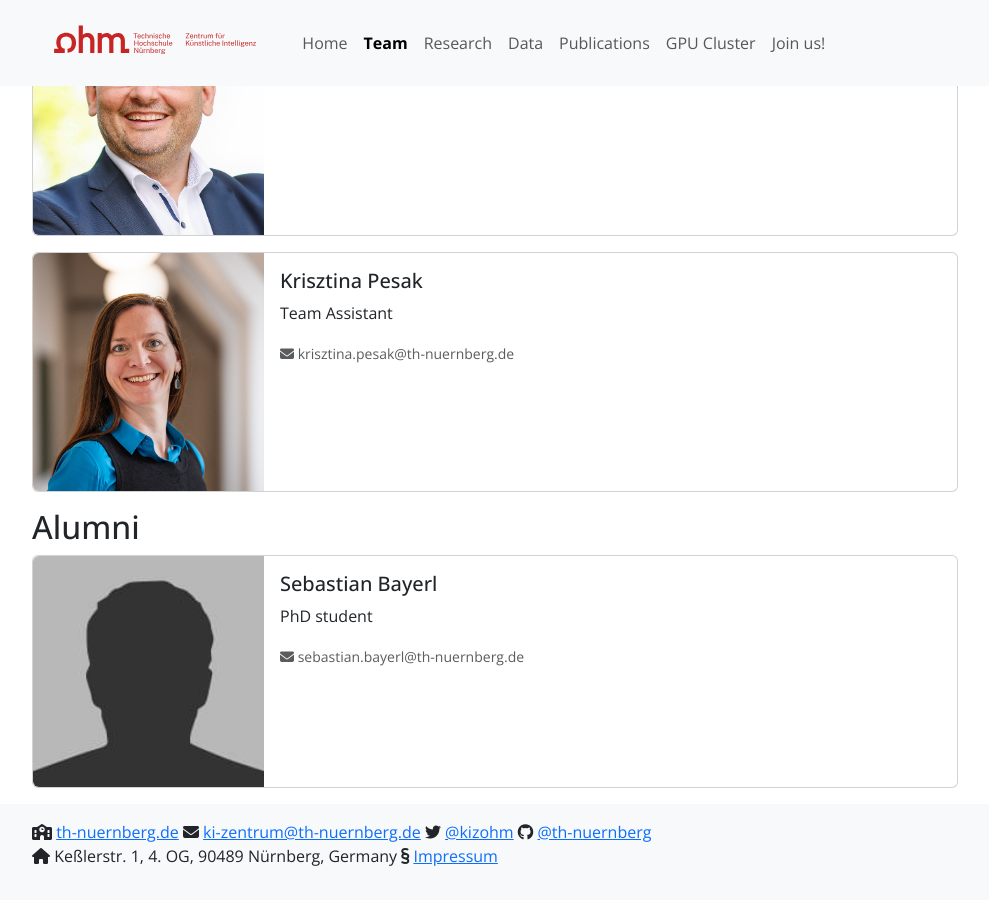
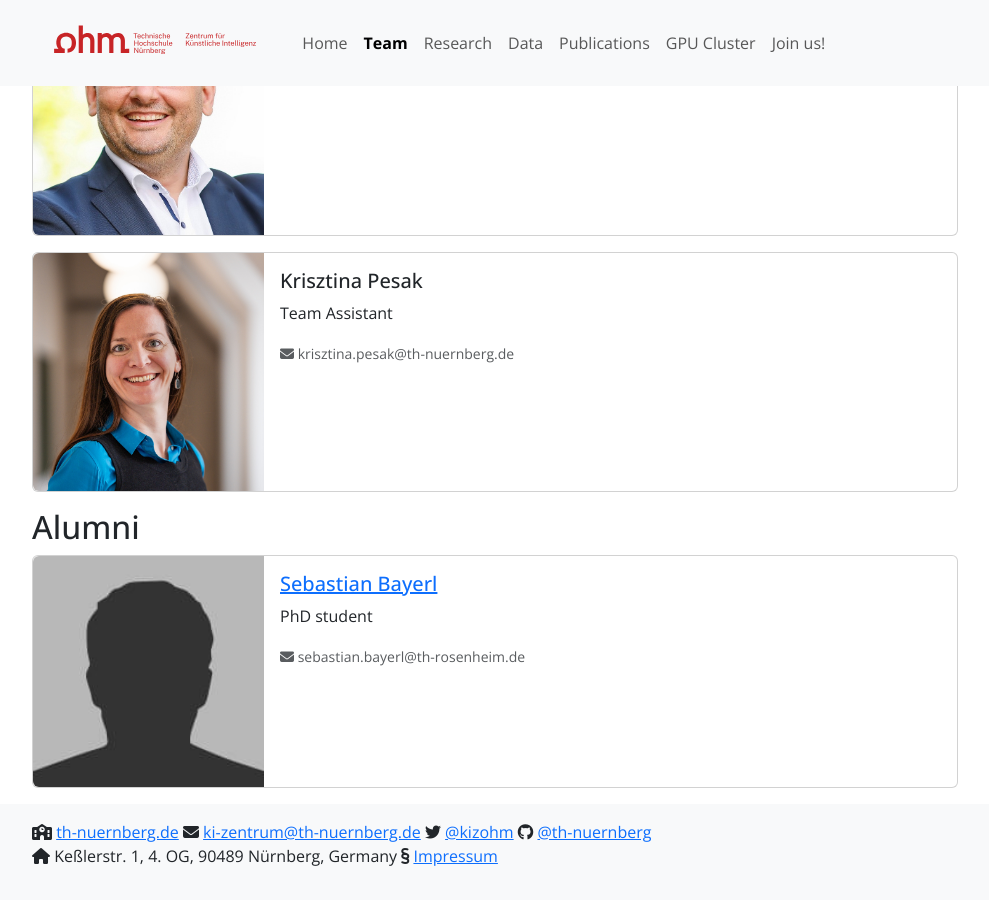
Before and after one commit to dwgnr/ki-zentrum.github.io, a Jekyll site: the page built from _pages/team.md, in a window 1280 px wide and 900 px high, scrolled down 4127 px. Shown: the whole window, without its empty margins (145-1134 px from the left). Built offline with Jekyll 4.4.1, drawn with Linux system fonts in a browser that asks for light colours.

Commit message:
updated alumni link

```diff
--- a/_data/alumni.yml
+++ b/_data/alumni.yml
@@ -1,5 +1,5 @@
 - name: Sebastian Bayerl
   photo: bio-photo.jpg
   info: PhD student
-  now: Technische Hochschule Rosenheim
-  email: sebastian.bayerl@th-nuernberg.de
+  link: https://www.th-rosenheim.de/die-hochschule/fakultaeten/fakultaet-fuer-informatik/prof-dr-sebastian-bayerl
+  email: sebastian.bayerl@th-rosenheim.de
--- a/_pages/team.md
+++ b/_pages/team.md
@@ -101,7 +101,11 @@ permalink: /team/
     <div class="col-md-9">
       <div class="card-body">
         <h5 class="card-title">
+          {% if member.link %}
+          <a target="_blank" href="{{ member.link }}">{{ member.name }}</a>
+          {% else %}
           {{ member.name }}
+          {% endif %}
           {% if member.twitter %}
           <a href="https://twitter.com/{{member.twitter}}"><i class="fa-brands fa-twitter"></i></a>
           {% endif %}
```
